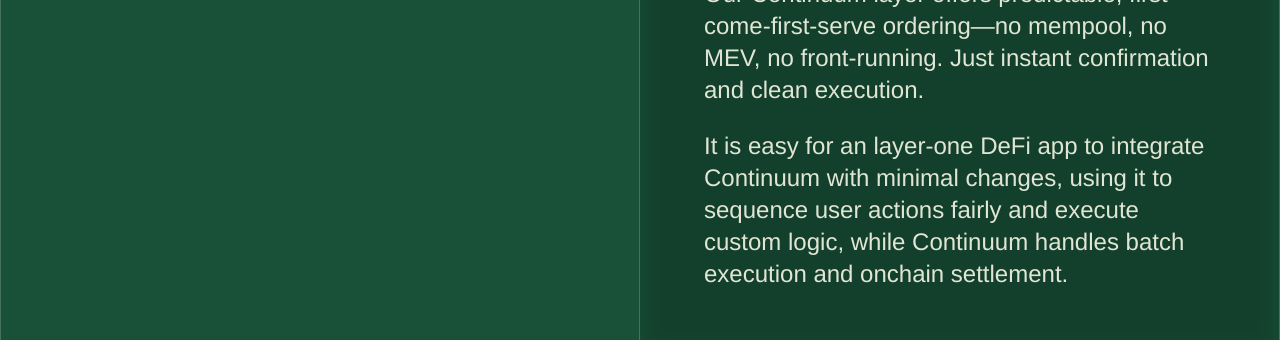
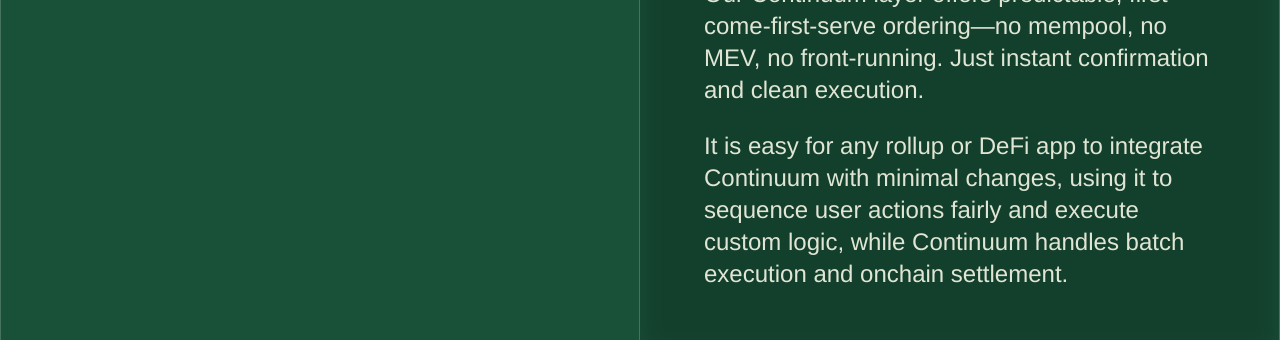
Before and after one commit to zerooo111/fermilabs.xyz, a React (Vite) app: page / in a window 1280 px wide. Shown: the part 2260-2600 px from the top of the page. Built offline with nearby package versions, Linux system fonts and the light colour scheme.

Commit message:
update copy

```diff
--- a/src/components/FeaturesSection.tsx
+++ b/src/components/FeaturesSection.tsx
@@ -56,7 +56,7 @@
               confirmation and clean execution.
             </p>
             <p>
-              It is easy for an layer-one DeFi app to integrate Continuum with
+              It is easy for any rollup or DeFi app to integrate Continuum with
               minimal changes, using it to sequence user actions fairly and
               execute custom logic, while Continuum handles batch execution and
               onchain settlement.
```
